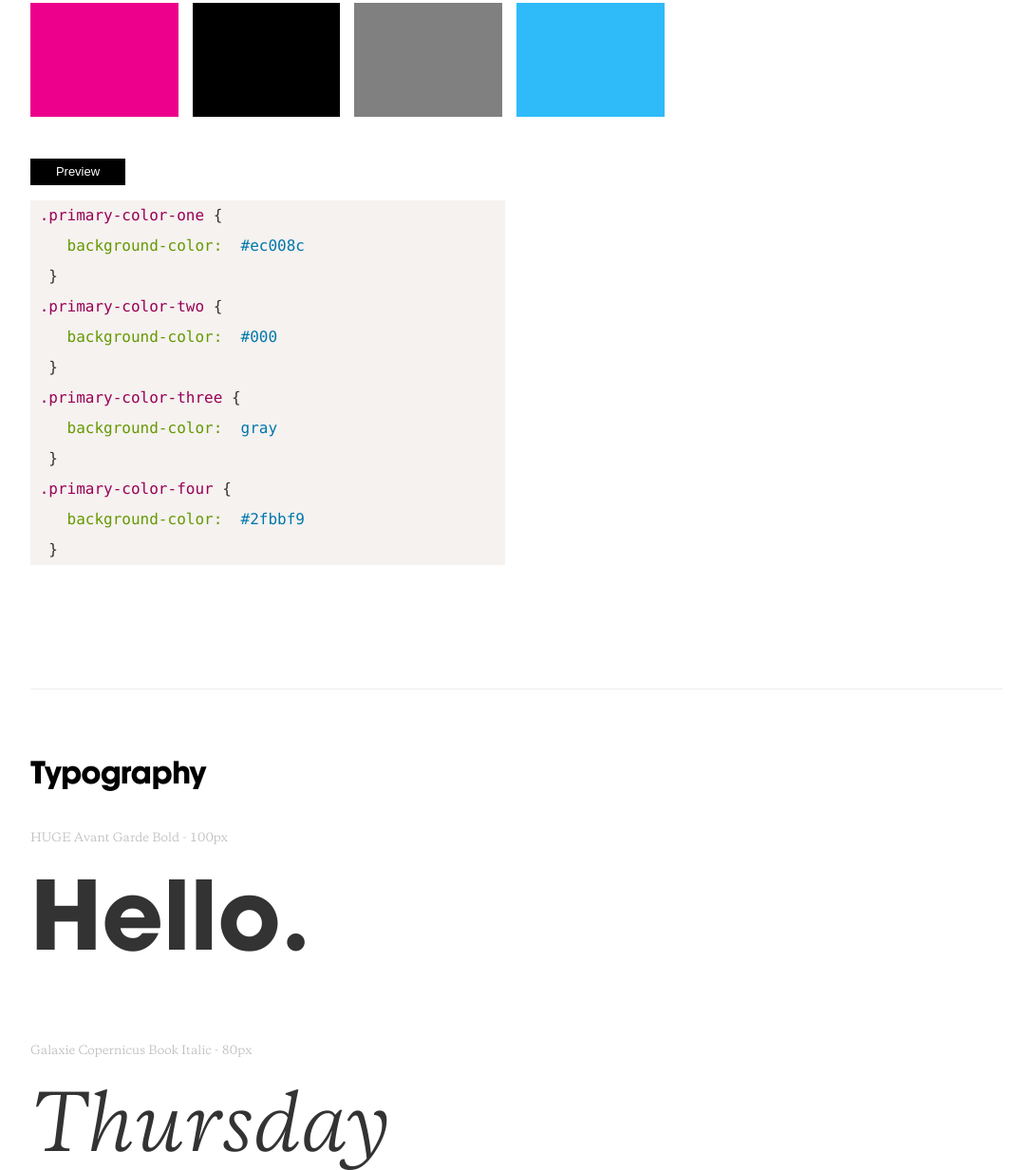
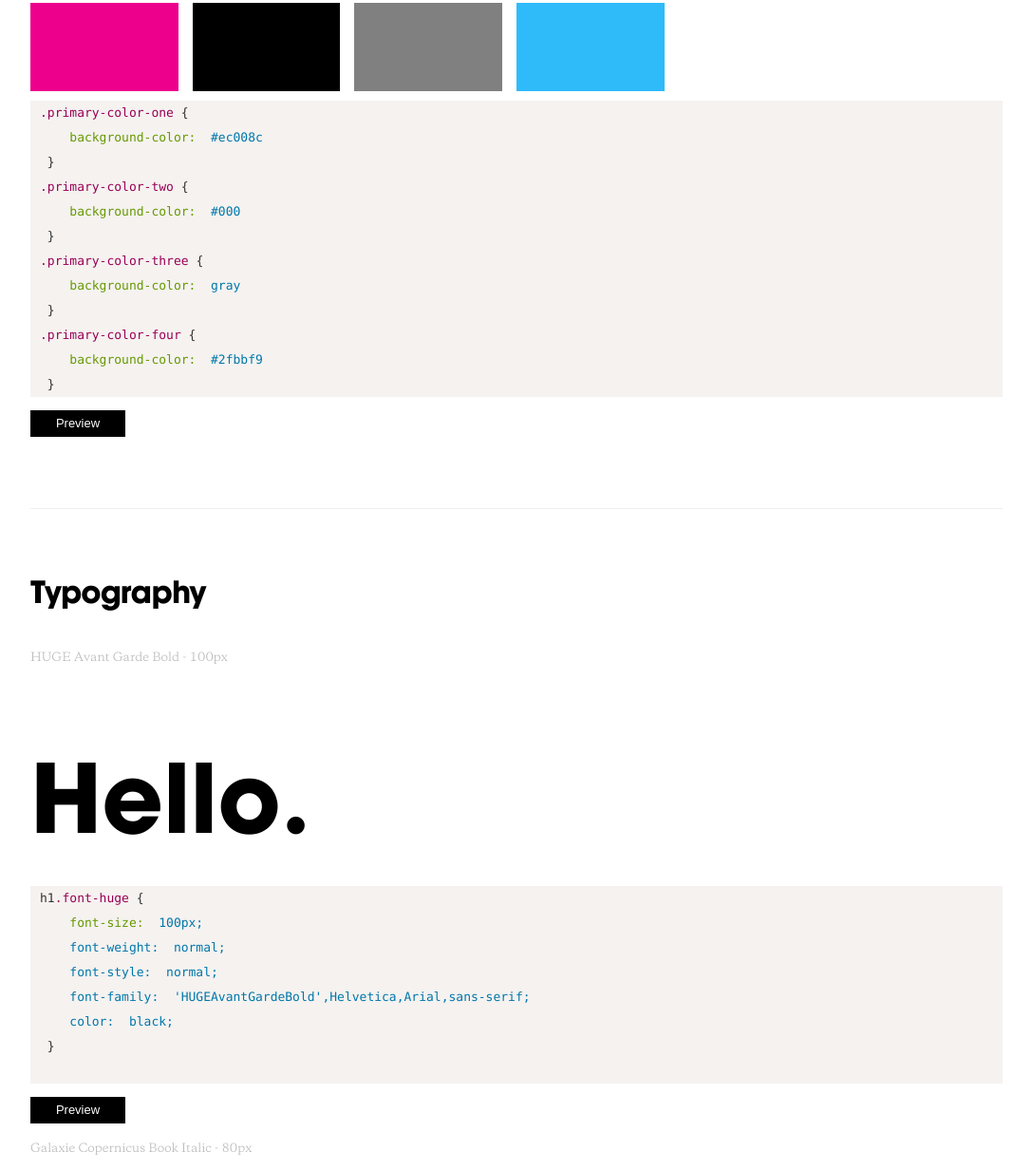
Before and after one commit to mona87/styleguide2, a website: page index.html in a window 1280 px wide. Shown: the part 559-1791 px from the top of the page at 95% size, without its empty margins (96-1183 px from the left). Drawn offline with Linux system fonts and the light colour scheme.

Commit message:
refactor

```diff
--- a/assets/styles/editor.css
+++ b/assets/styles/editor.css
@@ -7,7 +7,10 @@
 
 .color-code{
     font-family: Consolas,Monaco,'Andale Mono',monospace;
-    font-size: 16px;
+    font-size: 13px;
+    margin-top: 0;
+    margin-bottom: 0;
+    padding-left: 10px;
 }
 
 button.preview{
@@ -19,13 +22,17 @@ button.preview{
     font-size: 13px;
 }
 
+#button-preview-iframe{
+    height: 130px;
+}
+
 .test{
     height: 400px;
     width: 400px;
     border: 1px solid red;
 }
   .css, .html, .preview-box{
-	width: 500px;
+
 	font-size: 13px;
 	background-color: #f5f2f0;
 	border: none;
@@ -33,3 +40,23 @@ button.preview{
 	margin-bottom: 10px;
 
 }
+
+#form-preview-iframe{
+    height: 600px;
+}
+
+.language-markup{
+    font-size: 13px;
+}
+
+.live-editor{
+    margin-bottom: 20px;
+}
+
+#list-preview-iframe{
+    height: 350px;
+}
+
+.iframes {
+    height: 200px;
+}
--- a/index.html
+++ b/index.html
@@ -32,7 +32,7 @@
             <section id="colors" class="huge-module anchor clearfix">
                 <h2 class="huge-module__title">Colors</h2>
                 <p class="huge-module__paragraph">Huge have two main colors: Magenta and Black. Additional Blue might be found on slides or t-shirts.</p>
-<!--                 <ul class=" huge-list--unstyled list-colors">
+                <ul class=" huge-list--unstyled list-colors">
                     <li class="small-12 medium-2 column ">
                         <div class="color primary-color-one"></div>
 
@@ -50,47 +50,53 @@
 
                     </li>
 
-                </ul> -->
-                <section id="live-editor" class="anchor clearfix">
+                </ul>
 
+            </section>
+             <section id="live-editor" class="huge-module anchor clearfix">
 
                  <div class="innerbox preview">
-                 	<iframe class="iframes" id="previewTarget" scrolling="no" height="100%" ></iframe>
+                    <iframe class="iframes" id="previewTarget" scrolling="no" height="100%" ></iframe>
                  </div>
+                 <div contenteditable id="color-preview" class="innerbox css"></div>
                   <button id="preview-change-color" class="preview">Preview</button>
-                 <div contenteditable id="color-preview" class="innerbox css"></div>
-                <code><div class="color primary-color-one snippet"></div></code>
             </section>
-
-            </section>
-
             <section id="typography" class="huge-module anchor clearfix">
                 <h2 class="huge-module__title">Typography</h2>
                 <div class="titles">
                     <h4 class="huge-module__title--light">HUGE Avant Garde Bold - 100px <h1 class="font-huge">Hello.</h1></h4>
+                <section class="live-editor" class="anchor clearfix ">
+                 <div id="innerbox preview" >
+                    <iframe class="iframes" id="typography-preview-iframe" scrolling="no" height="100" ></iframe>
+                 </div>
+                  <div contenteditable id="typography-preview" class="css"></div>
+                  <button id="preview-change-typography" class="preview">Preview</button><br/>
+
+                </section>
                     <h4 class="huge-module__title--light">Galaxie Copernicus Book Italic - 80px <h2 class="font-galaxie italic">Thursday</h2></h4>
                     <h4 class="huge-module__title--light">HUGE Avant Garde Bold - 38px <h3 class="font-huge small-3">Born Hackers: Digital Kids Revisited.</h3></h4></div>
                 <br/>
+
                 <h5 class="huge-module__title--small">Paragraphs</h5>
                 <p class="p1">SEO is a marketing tactic that costs five percent of overall budget but brings in more than 20 percent of revenue for many Fortune 500 companies, and yet very few of them prioritize it. Instead, while slowly changing, too many CMOS still favor paid search, which costs 20 percent and brings in… 20 percent. In search, businesses need to shift priorities. Now.</p>
                 <p class="p2">Link volume is one of the most powerful signals search engines use to rank websites. There’s a way to use links to generate better search results, but too many marketers rely on traditional (or even black hat) tactics that just don’t work anymore.</p>
                 <p class="p3 small-3">Huge to be recognized at the 2014 “Made in NY” Awards for the company’s contribution to New York’s creative economy.</p>
+
             </section>
             <section id="buttons" class="huge-module anchor clearfix">
                 <h2 class="huge-module__title">Buttons</h2>
-     <!--            <ul class="huge-list--unstyled">
+                <ul class="huge-list--unstyled">
                     <li><a href="#" class="snippet button black">Load more</a></li>
-                </ul> -->
-                <section class="live-editor" class="anchor clearfix ">
+                </ul>
+                <section class="live-editor anchor clearfix ">
                  <div id="innerbox preview" >
                     <iframe class="iframes" id="button-preview-iframe" scrolling="no" height="100%" ></iframe>
                  </div>
                   <div contenteditable id="button-preview" class="css"></div>
                   <button id="preview-change-button" class="preview">Preview</button><br/>
-                   <!-- <code><div class=" button black snippet"></div></code> -->
+                   <!-- <code><div class=" button snippet"></div></code> -->
             </section>
-            </section>
-
+   </section>
             <section id="lists" class="huge-module anchor clearfix">
                 <h2 class="huge-module__title">Lists</h2>
                 <h5 class="huge-module__title--small">Unordered</h5>
@@ -105,6 +111,13 @@
                     <li>Item 2</li>
                     <li>Item 3</li>
                 </ol>
+            </section>
+               <section class="live-editor huge-module anchor clearfix ">
+                 <div id="innerbox preview" >
+                    <iframe class="iframes" id="list-preview-iframe" scrolling="no" height="100%" ></iframe>
+                 </div>
+                  <div contenteditable id="list-preview" class="css"></div>
+                  <button id="preview-change-list" class="preview">Preview</button><br/>
             </section>
             <section id="forms" class="huge-module anchor clearfix">
                 <h2 class="huge-module__title">Forms</h2>
@@ -169,6 +182,15 @@
                         </div>
                     </fieldset>
                 </form>
+
+            </section>
+            <section class="live-editor huge-module anchor clearfix ">
+                 <div id="innerbox preview" >
+                    <iframe class="iframes" id="form-preview-iframe" scrolling="no" height="100%" ></iframe>
+                 </div>
+                  <div contenteditable id="form-preview" class="css"></div>
+                  <button id="preview-change-form" class="preview">Preview</button><br/>
+<!--                    <code><ul class=" snippet list_huge"></ul></code> -->
             </section>
             <section id="tables" class="huge-module anchor clearfix">
                 <h2 class="huge-module__title">Tables</h2>
--- a/modules/2_colors/colors.css
+++ b/modules/2_colors/colors.css
@@ -1,40 +1,3 @@
-#previewTarget{
-
-	width: 100%;
-	border: none;
-
-}
-
-.color-code{
-    font-family: Consolas,Monaco,'Andale Mono',monospace;
-}
-
-button.preview{
-    background-color: black;
-    color: white;
-    border: none;
-    font-family: Arial,sans-serif;
-    width: 100px;
-    font-size: 13px;
-}
-
-.test{
-    height: 400px;
-    width: 400px;
-    border: 1px solid red;
-}
-textarea,  .css, .html{
-	width: 500px;
-	font-size: 13px;
-	background-color: #f5f2f0;
-	border: none;
-	font-family: 'Consolas','Monaco','Andale Mono',monospace;
-	margin-bottom: 10px;
-
-}
-.list-colors{
-	/*display: none;*/
-}
 .primary-color-one {
     background-color: #ec008c
 }
--- a/structure/scripts/editor.js
+++ b/structure/scripts/editor.js
@@ -1,23 +1,20 @@
 	$(function() {
 
-    var colorHTML = `<section id="colors" class=" anchor clearfix">
-					<ul class=" huge-list--unstyled list-colors">
-                    <li class="small-12 medium-2 column ">
-                        <div class="color primary-color-one"></div>
+var mysheet=document.styleSheets[1]
+var myrules=mysheet.cssRules? mysheet.cssRules: mysheet.rules
+console.log(myrules)
+for (i=0; i<myrules.length; i++){
+if(myrules[i].selectorText.toLowerCase()=="#colors"){ //find "a:hover" rule
+targetrule=myrules[i]
+console.log(targetrule);
+break;
+}
+}
 
-                    </li>
-                    <li class="small-12 medium-2 column ">
-                        <div class="color primary-color-two"></div>
 
-                    </li>
-                    <li class="small-12 medium-2 column ">
-                        <div class="color primary-color-three"></div>
-
-                    </li>
-                    <li class="small-12 medium-2 column end">
-                        <div class="color primary-color-four"></div>
-                    </li>
-                </ul></section>`;
+// console.log( 'test ',document.styleSheets[1].rules);
+    var colorHTML = $('#colors').clone().removeClass('huge-module').wrap('<span/>').parent();
+    $('#colors').hide();
 
 	    var colorCSS =
  `<pre class="color-code">
@@ -38,21 +35,105 @@
 	colorCSS = colorCSS.replace(/\./g,'<span class="token tag">.').replace(/{/g,"</span>{ <span class='token attr-name'> ").replace(/:/g,":</span> <span class='token attr-value'>").replace(/}/g,"</span> }");
 	$('#color-preview').html(colorCSS);
 
-var buttonCSS = `<pre><button.black {
+var buttonCSS = `<pre class="color-code">.button.black {
     background: #000;
     width: 160px;
     height: 54px;
     line-height: 54px;
-    font-size: 13px;</pre>`;
+    font-size: 13px;
+}
+.button:hover {
+    background-color: #ec008c!important;
+    color: #fff;
+}</pre>`;
 
-    buttonCSS = buttonCSS.replace(/\./g,'<span class="token tag">.').replace(/{/g,"</span>{ <span class='token attr-name'> ").replace(/:/g,":</span> <span class='token attr-value'>").replace(/}/g,"</span> }");
+    // buttonCSS = buttonCSS.replace(/\./g,'<span class="token tag">.button.').replace(/{/g,"</span>{ <span class='token attr-name'> ").replace(/:/g,"</span> <span class='token attr-value'>:").replace(/;/g,";<span class='token attr-name'> ");
 	$('#button-preview').html(buttonCSS);
 
-var buttonHTML = `<ul class="huge-list--unstyled"><li><a href="#" class="snippet button black">Load more</a></li></ul>`;
+var buttonHTML = $('.button.black').clone().removeClass('huge-module').wrap('<span/>').parent();
+ $('.button.black').hide();
 $('#button-preview').html(buttonCSS);
 
+var typographyCSS = `<pre class="color-code">
+h1.font-huge {
+    font-size: 100px;
+    font-weight: normal;
+    font-style: normal;
+    font-family: 'HUGEAvantGardeBold',Helvetica,Arial,sans-serif;
+    color: black;
+}
+<pre>`;
+
+	typographyCSS = typographyCSS.replace(/\./g,'<span class="token tag">.').replace(/{/g,"</span>{ <span class='token attr-name'> ").replace(/:/g,":</span> <span class='token attr-value'>").replace(/}/g,"</span> }");
+	$('#typography-preview').html(typographyCSS);
 
 
+var typographyHTML = $('.titles h1').clone().removeClass('huge-module').wrap('<span/>').parent();
+$('.titles h1').hide();
+
+var listHTML = $('#lists').clone().removeClass('huge-module').wrap('<span/>').parent();
+ $('#lists').hide();
+
+var listCSS = `<pre class="color-code">
+ul.list_huge li::before{
+   content: '▶';
+   font-size: 11px;
+   color: #ec008c;
+
+}
+ul.list_huge li{
+   font-size: 16px;
+}
+ol.list_huge li::before{
+    content: counters(item,".") " ";
+    counter-increment: item;
+    color: #ec008c;
+}
+ol.list_huge li{
+	font-size: 16px;
+	font-family: 'Galaxie',Geneva,Helvetica,Arial,sans-serif;
+}
+</pre>`;
+// listCSS = listCSS.replace(listCSS.charAt(0),'<span class="token tag">'+listCSS.charAt(0)).replace(/{/g,"</span>{ <span class='token attr-name'> ").replace(/:/g,":</span> <span class='token attr-value'>").replace(/;/g,";</span>").replace(/}/g,"</span> }");
+$('#list-preview').html(listCSS);
+
+var formHTML = $('#forms').clone().removeClass('huge-module').wrap('<span/>').parent();
+ $('#forms').hide();
+
+var formCSS = `<pre class="color-code">
+#forms input[type="email"]{
+	height: 37px;
+	width:  100%;
+	color:  black;
+	background-color: white;
+}
+#forms input[type="textarea"]{
+	height: 37px;
+	width:  100%;
+	color:  black;
+	background-color: white;
+}
+#forms fieldset{
+	background-color: white;
+	border: 1px solid #ddd;
+}
+
+</pre>`;
+$('#form-preview').html(formCSS);
+
+		var colors = { iframeID: '#previewTarget',
+						previewID: '#color-preview',
+						HTML: colorHTML,
+						urlCSS: 'modules/2_colors/colors.css',
+						previewBtn: '#preview-change-color'
+		}
+		var typography = { iframeID: '#typography-preview-iframe',
+						previewID: '#typography-preview',
+						HTML: typographyHTML,
+						urlCSS: 'modules/3_typography/typography.css',
+						previewBtn: '#preview-change-typography'
+
+		}
 		var buttons = { iframeID: '#button-preview-iframe',
 						previewID: '#button-preview',
 						HTML: buttonHTML,
@@ -60,53 +141,71 @@ $('#button-preview').html(buttonCSS);
 						previewBtn: '#preview-change-button'
 
 		}
+		var lists = { 	iframeID: '#list-preview-iframe',
+						previewID: '#list-preview',
+						HTML: listHTML,
+						urlCSS: 'modules/5_lists/lists.css',
+						previewBtn: '#preview-change-list'
 
-		var colors = { iframeID: '#previewTarget',
-						previewID: '#color-preview',
-						HTML: colorHTML,
-						urlCSS: 'modules/2_colors/colors.css',
-						previewBtn: '#preview-change-color'
 		}
-		var array = [colors, buttons];
+		var forms = { 	iframeID: '#form-preview-iframe',
+						previewID: '#form-preview',
+						HTML: formHTML,
+						urlCSS: 'modules/6_forms/forms.css',
+						previewBtn: '#preview-change-form'
 
-		//prevents flicker
-	    $('#previewTarget').on('load', function() {
+		}
+		var array = [colors, typography, buttons, lists, forms];
+
+		// //prevents flicker
+	    $(colors.iframeID).on('load', function() {
 	        // console.log('iframe loaded');
-	        // updateIframe(this, '#color-preview', colorHTML);
+	        updateIframe(this, colors.previewID, colors.HTML);
 
 	    });
-	   	$('#button-preview-iframe').on('load', function() {
+	   	$(buttons.iframeID).on('load', function() {
 	        // console.log('iframe loaded');
 
-	        // updateIframe(this, '#button-preview', buttons.buttonHTML);
+	        updateIframe(this, buttons.previewID, buttons.buttonHTML);
+	    });
+	   	$(forms.iframeID).on('load', function() {
+	        // console.log('iframe loaded');
+
+	        updateIframe(this, forms.previewID, forms.buttonHTML);
+	    });
+	   	$(lists.iframeID).on('load', function() {
+	        // console.log('iframe loaded');
+
+	        updateIframe(this, lists.previewID, lists.buttonHTML);
 	    });
 
 
-	    // $(window).load(function(){
-	    // 	$('#previewTarget').height($('#previewTarget').contents().height());
-	    // 	$('#button-preview-iframe').height($('#button-preview-iframe').contents().height());
-	    // });
 
-	    //   $(window).resize(function(){
+	      $(window).load(function(){
 
-	    //   	$('#previewTarget').height($('#previewTarget').contents().height());
-
-	    //   });
+	      	$(colors.iframeID).height($(colors.iframeID).contents().height());
+	      	 $(buttons.iframeID).height($(buttons.iframeID).contents().height());
+	      	  $(typography.iframeID).height($(typography.iframeID).contents().height());
+	      	  $(lists.iframeID).height($(lists.iframeID).contents().height());
+	      });
 
 
 
 	    //initialize
 	    updateIframe(colors.iframeID, colors.previewID, colors.HTML, colors.urlCSS);
-	    updateIframe(buttons.iframeID,  buttons.previewID,  buttons.HTML, buttons.urlCSS  );
+	    updateIframe(buttons.iframeID,  buttons.previewID,  buttons.HTML, buttons.urlCSS);
+	    updateIframe(typography.iframeID,  typography.previewID,  typography.HTML, typography.urlCSS);
+	    updateIframe(lists.iframeID,  lists.previewID,  lists.HTML, lists.urlCSS);
+	    updateIframe(forms.iframeID,  forms.previewID,  forms.HTML, forms.urlCSS);
 
 	    function updateIframe(iframe, previewID, html, urlCSS) {
 	        var target = $(iframe)[0].contentWindow.document;
 	        target.open();
 	        target.close();
 
-	        	console.log('iframe ',iframe);
-	        	console.log('previewID ',previewID);
-	        	console.log('html ', html)
+	        	// console.log('iframe ',iframe);
+	        	// console.log('previewID ',previewID);
+	        	// console.log('html ', html)
 
 	        var css = getCSS(previewID);
 
@@ -121,11 +220,22 @@ $('#button-preview').html(buttonCSS);
 
 	    }
 
+//tabbing in editor
+// $(document).on('keyup', '.css', function(e){
+//   //detect 'tab' key
+//   if(e.keyCode == 9){
+//     //add tab
+//          console.log('tab');
 
+//     // document.execCommand('insertHTML', false, '&#009');
+//     //prevent focusing on next element
+//     e.preventDefault();
+//   }
+// });
 
 	   //add eventlistener to preview button
 	    $(array).each(function(key, value){
-	    		console.log(value.previewBtn)
+	    		// console.log(value.previewBtn)
 	    		$(value.previewBtn).click(function(){
 	    			 updateIframe(value.iframeID, value.previewID, value.HTML, value.urlCSS);
 	    		})
```
Also changed, not shown: modules/2_colors/colors.js (deleted, +0 -147 lines). Lines whose indentation alone changed are shown as unchanged.
